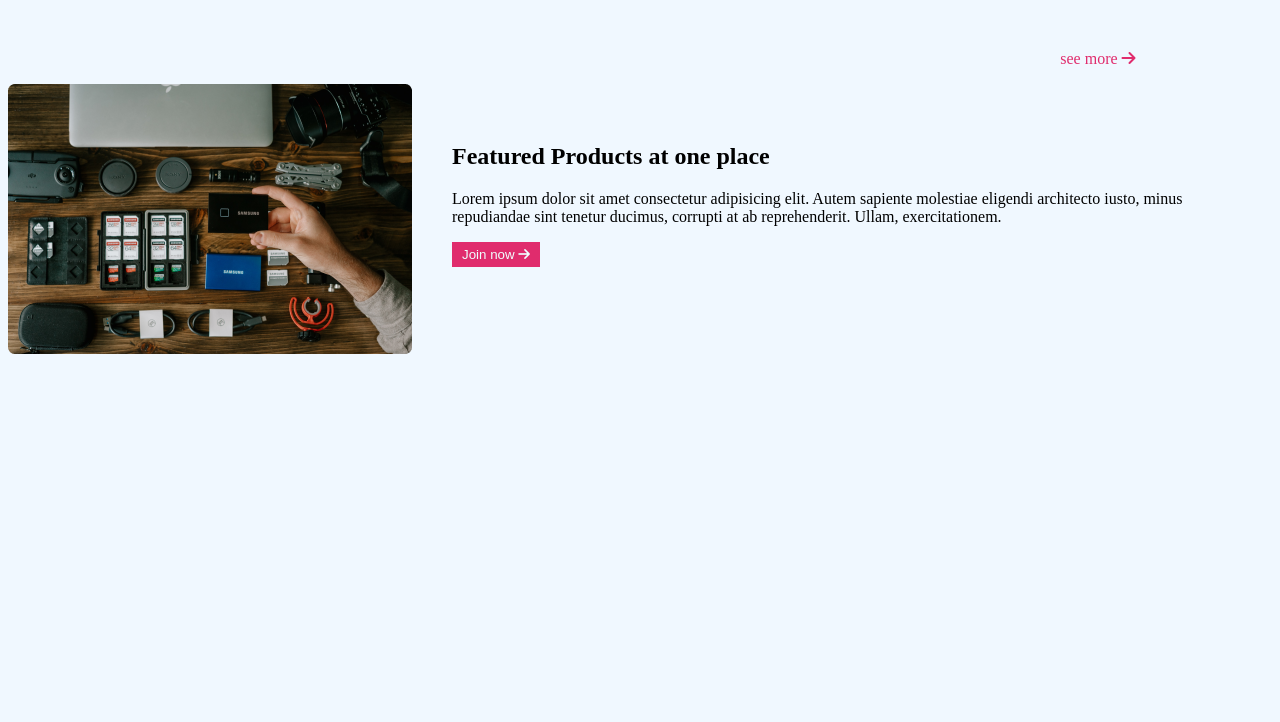
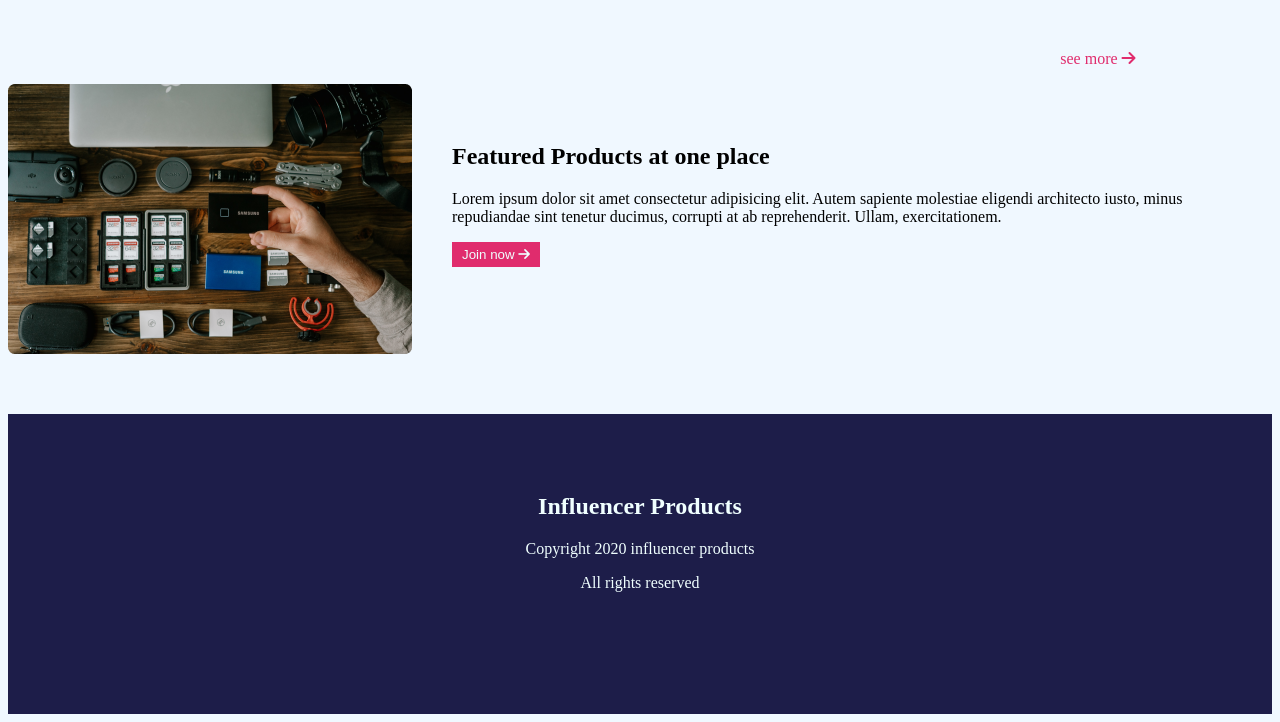
Before and after one commit to Sharmin64/influence-repo, a plain HTML site: page index.html in a window 1280 px wide. Shown: the part 2199-2921 px from the top of the page. Before the commit the page ends 2561 px from the top, so only its background shows below. Drawn offline with Linux system fonts and the light colour scheme; a web font is replaced by a local one.

Commit message:
footer section added

```diff
--- a/index.html
+++ b/index.html
@@ -208,7 +208,19 @@
             </div>
         </main>
         <footer>
-
+            <section class="footer">
+                <div>
+                    <h2>Influencer Products</h2>
+                    <p>Copyright 2020 influencer products</p>
+                    <p>All rights reserved</p>
+                </div>
+                <div class="img">
+                    <img src="" alt="">
+                    <img src="" alt="">
+                    <img src="" alt="">
+                    <img src="" alt="">
+                </div>
+            </section>
         </footer>
     </body>
 </html>
--- a/styles/style.css
+++ b/styles/style.css
@@ -102,11 +102,15 @@ font-family: 'Poppins', sans-serif;
    padding-top: 8px;
     float: right; */
 }
-    .box{
+    .box {
         border:2px solid aliceblue;
     padding-bottom: 30px;
+    box-sizing: border-box;
+    margin: 0 auto;
     }
-
+.card h3 + div{
+    padding-bottom: 10px;
+}
 .card>img{
     width: 200px;
 }
@@ -129,3 +133,12 @@ featured section style ---------*/
     border: none;
     padding: 5px 10px;
 }
+.footer{
+    background-color: rgba(10, 10, 57, 0.916);
+    height: 240px;
+    text-align: center;
+    justify-content: center;
+   padding-top: 60px;
+   color: azure;
+   margin-top: 60px;
+}
```
